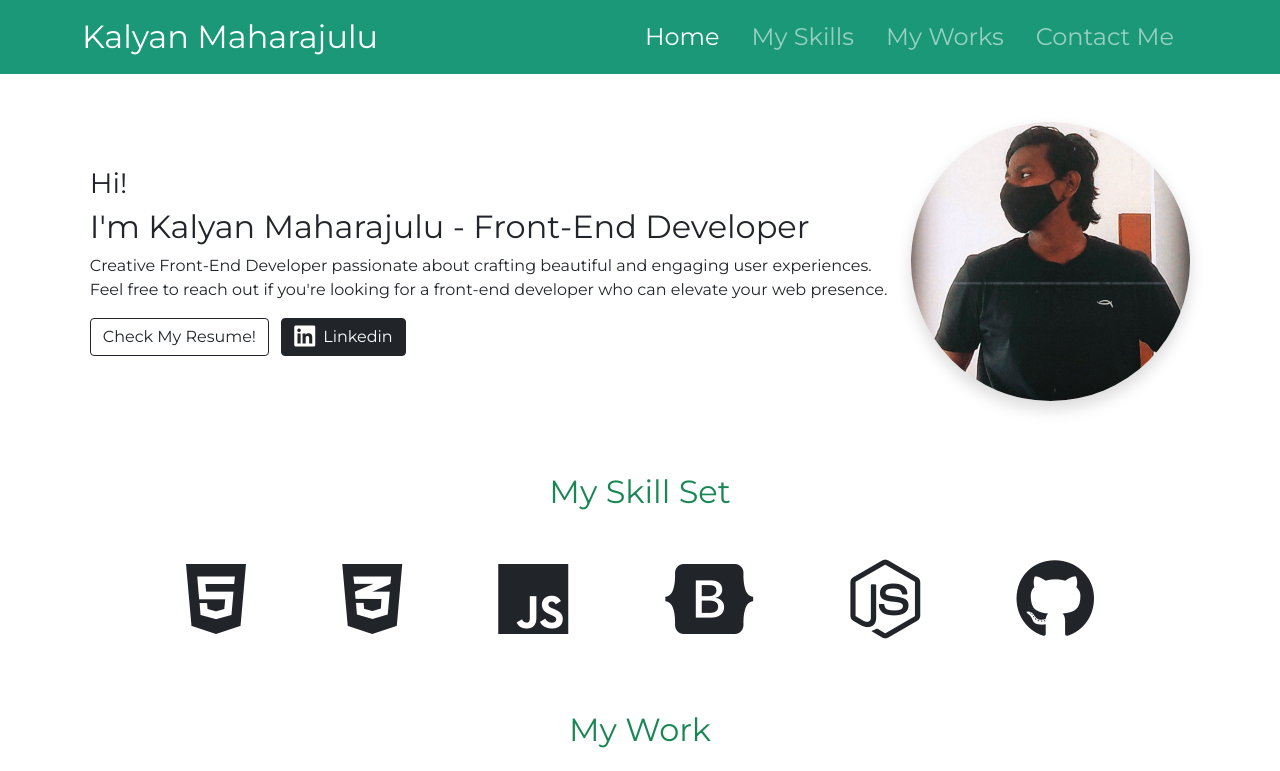
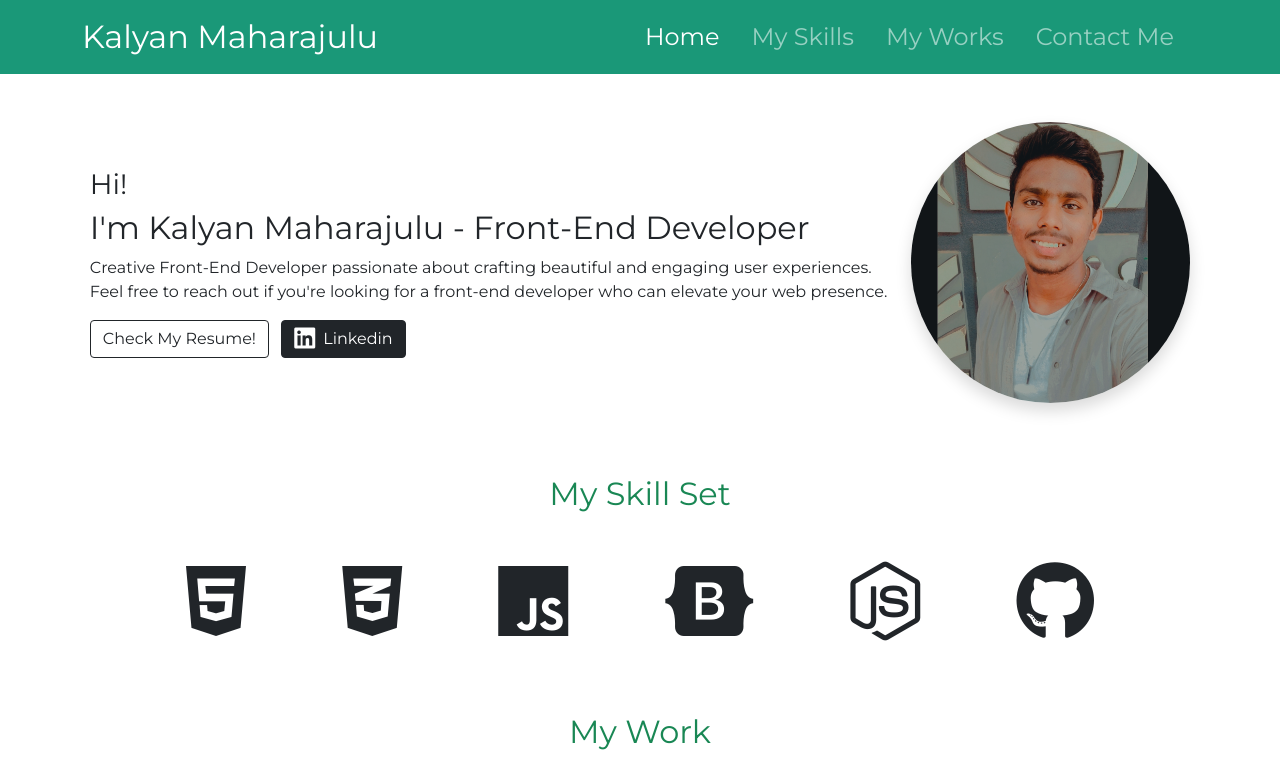
Before and after one commit to kalyanroy26/Personal-Portfolio-1, a plain HTML site: page index.html in a window 1280 px wide. Shown: the top 771 px of the page. Drawn offline with nearby package versions, Linux system fonts and the light colour scheme; grey boxes are pictures that could not be loaded.

Commit message:
Update index.html

```diff
--- a/index.html
+++ b/index.html
@@ -69,10 +69,10 @@
 
       </div>
       <div class="d-md-none w-50 h-50">
-        <img src="images/Pic1.jpg" alt="profile pic" class="w-100 rounded-circle shadow">
+        <img src="images/Pic1.png" alt="profile pic" class="w-100 rounded-circle shadow">
       </div>
       <div class="d-none d-md-block w-25 h-25">
-        <img src="images/Pic1.jpg" alt="profile pic" class="w-100 rounded-circle shadow">
+        <img src="images/Pic1.png" alt="profile pic" class="w-100 rounded-circle shadow">
       </div>
 
     </section>
```
